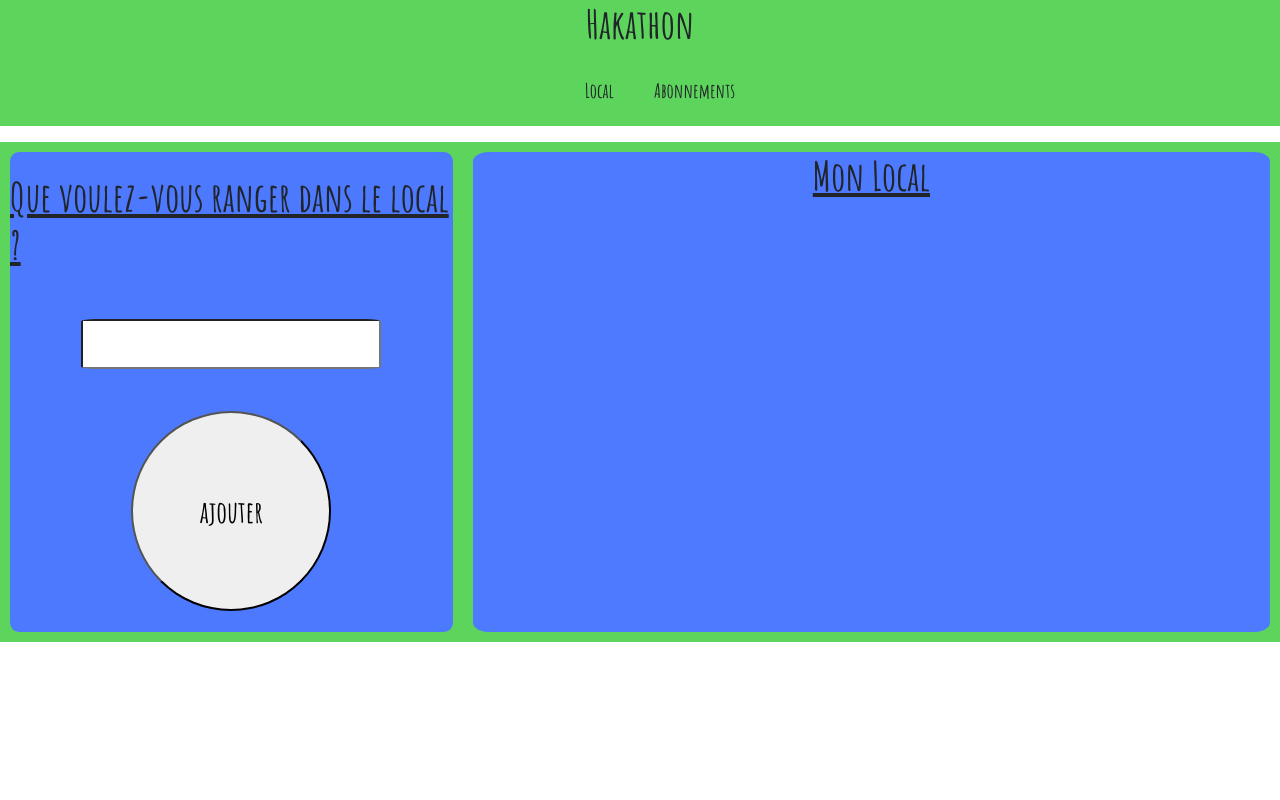
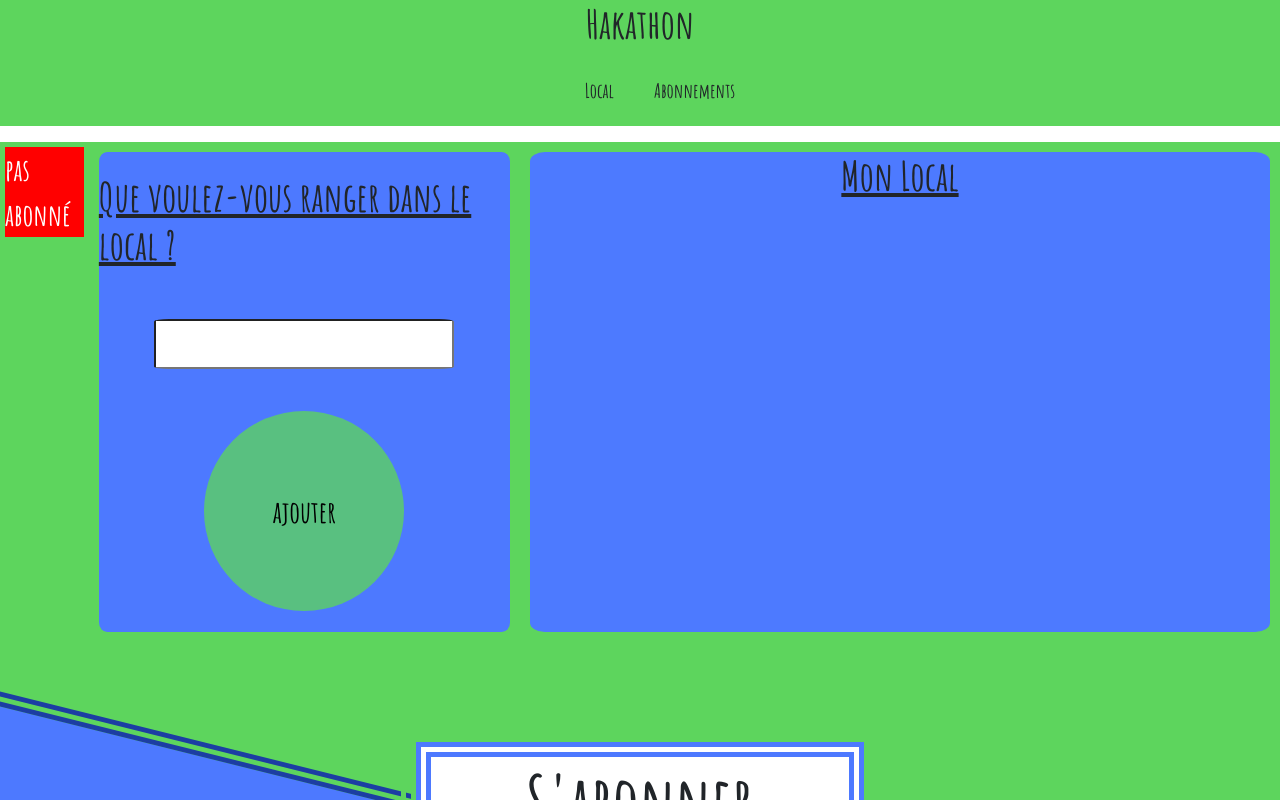
Before and after one commit to Jo88o/akaton-jordano-maxime-cyril, a React (Create React App) app: page / in a window 1280 px wide. Shown: the top 800 px of the page. Built offline with nearby package versions, Linux system fonts and the light colour scheme.

Commit message:
avant dernier commit

```diff
--- a/src/App.js
+++ b/src/App.js
@@ -33,8 +33,8 @@ class App extends Component {
     return (
       <div>
         <NavBar />
-        <Local />
-        {/* <Abonnement info={this.state.abo} submit={(e) => this.submit(e)} temp={this.subInfo} /> */}
+        <Local info={this.state.abo} />
+        <Abonnement info={this.state.abo} submit={(e) => this.submit(e)} temp={this.subInfo} />
       </div>
     );
   }
--- a/src/components/Abonnement/Abonnement.js
+++ b/src/components/Abonnement/Abonnement.js
@@ -16,7 +16,6 @@ class Abonnement extends Component {
     render() {
         return (
             <div>
-                {this.state.info.mail}
                 {this.props.info.subbed &&
                     <div className="abo">
                         <div className="diag" />
--- a/src/components/Local/Local.css
+++ b/src/components/Local/Local.css
@@ -8,7 +8,6 @@
     background-color: #5dd55d;
     display: flex;
     height: 500px;
-
     justify-content: center;
 }
 
@@ -34,21 +33,24 @@
 }
 
 .inputDiv2:hover{
-    background-color: #5dd55d;
+    background-color: rgba(255, 255, 255, 0.705);
 }
 
 .buttonDiv2{
     height: 200px;
     width: 200px;
     border-radius: 100%;
+    border: none;
+    background-color: #5dd55dc7;
     font-size: 30px;
     font-family: 'Amatic SC', cursive;
+    outline: none !important;
 }
 
 .buttonDiv2:hover{
     color: white;
-    background-color: #5dd55dc7;
-    border: black solid 2px;
+    background-color: rgba(255, 255, 255, 0.705);
+    border: #5dd55dc7 solid 3px;
     text-decoration: none;
 }
 
@@ -74,22 +76,43 @@
     align-items: center;
 }
 
+.nvlDiv:hover{
+    background-color: rgba(255, 255, 255, 0.705);
+}
+
 .nvButton{
-    height: 20px;
+    height: 50px;
+    width: 50px;
     background-image: url('/img/trash-png-image_1491040.jpg');
     background-position: center;
     background-size: cover;
-    /* margin-left: 650px; */
     justify-content: flex-end;
-    margin-bottom: 60px;
     border-radius: 100%;
 }
 
 .nvButton:hover{
-    border: solid 2px #4d7aff;
+    border: solid 2px red;
 }
 
 .nvP{
     margin-left: 20px;
     width: 90%;
 }
+
+ /* abonnement  */
+
+.divAbo{
+    margin: 5px;
+    height: 50px;
+    color: black;
+    background-color: yellow;
+    font-size: 30px;
+}
+
+.divPasAbo{
+    margin: 5px;
+    height: 90px;
+    background-color: red;
+    color: white;
+    font-size: 30px;
+}
--- a/src/components/Local/Local.js
+++ b/src/components/Local/Local.js
@@ -1,22 +1,24 @@
 import React, { Component, createElement, useRef } from 'react';
+import App from '../../App';
 import './Local.css'
 
 const A = () => {
     let myInput = document.getElementsByTagName('input')[0];
-    return <div className='nvlDiv'><p className='nvP'>{myInput.value}</p><button className='nvButton' onClick = {(e)=>e.target.parentNode.style = 'display: none;'}></button></div>
+    return <div className='nvlDiv'><p className='nvP'>{myInput.value}</p><button className='nvButton' onClick={(e) => e.target.parentNode.style = 'display: none;'}></button></div>
 }
 
 class Local extends Component {
-    componentDidMount(){
+    componentDidMount() {
+        let subbed = this.props.info.subbed
         let myInput = document.getElementsByTagName('input')[0];
         let btn = document.getElementsByTagName("button")[0]
-        btn.addEventListener("click", ()=>{
-            if (myInput.value != ''){
+        btn.addEventListener("click", () => {
+            if (myInput.value != '') {
                 this.setState({
                     test: [...this.state.test, <A />]
                 });
 
-            } else{
+            } else if (myInput.value == ''){
                 alert('veuillez entrez quelque chose')
             }
             myInput.value = ''
@@ -28,12 +30,24 @@ class Local extends Component {
     }
 
     render() {
+        let subbed = this.props.info.subbed
+
         return (
             <div className='div1'>
+                {subbed &&
+                <div className ='divAbo'>
+                    abonné
+                </div>
+                }
+                {!subbed &&
+                <div className = 'divPasAbo'>
+                    pas abonné
+                </div>
+                }
                 <div className='div2'>
                     <h1 className='h1'>Que voulez-vous ranger dans le local ? </h1>
                     <input className='inputDiv2' type="text" />
-                    <button className='buttonDiv2' >ajouter</button>
+                    <button className='buttonDiv2'>ajouter</button>
 
                 </div>
                 <div className='div3'>
```
